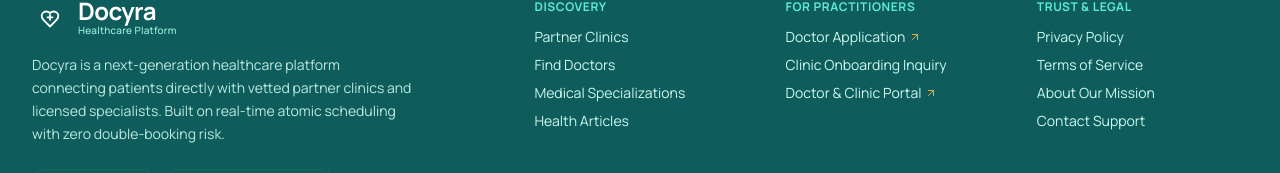
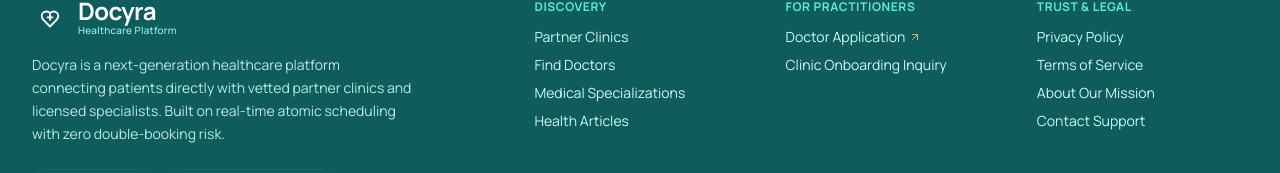
Before and after one commit to EL-STRIX/Docyra, a React (Vite) app in the folder frontend-react/: page / in a window 1280 px wide. Shown: the part 4278-4451 px from the top of the page. Built offline with nearby package versions, Linux system fonts and the light colour scheme; no server answers.

Commit message:
Remove the doctor and admin access link from footer.

```diff
--- a/frontend-react/src/components/layout/Footer.jsx
+++ b/frontend-react/src/components/layout/Footer.jsx
@@ -71,17 +71,6 @@ export function Footer() {
                   Clinic Onboarding Inquiry
                 </Link>
               </li>
-              <li>
-                <a
-                  href="http://localhost:4200"
-                  target="_blank"
-                  rel="noreferrer"
-                  className="hover:text-white transition-colors inline-flex items-center gap-1"
-                >
-                  <span>Doctor & Clinic Portal</span>
-                  <ArrowUpRight className="w-3 h-3 text-brand-accent" />
-                </a>
-              </li>
             </ul>
           </div>
 
```
